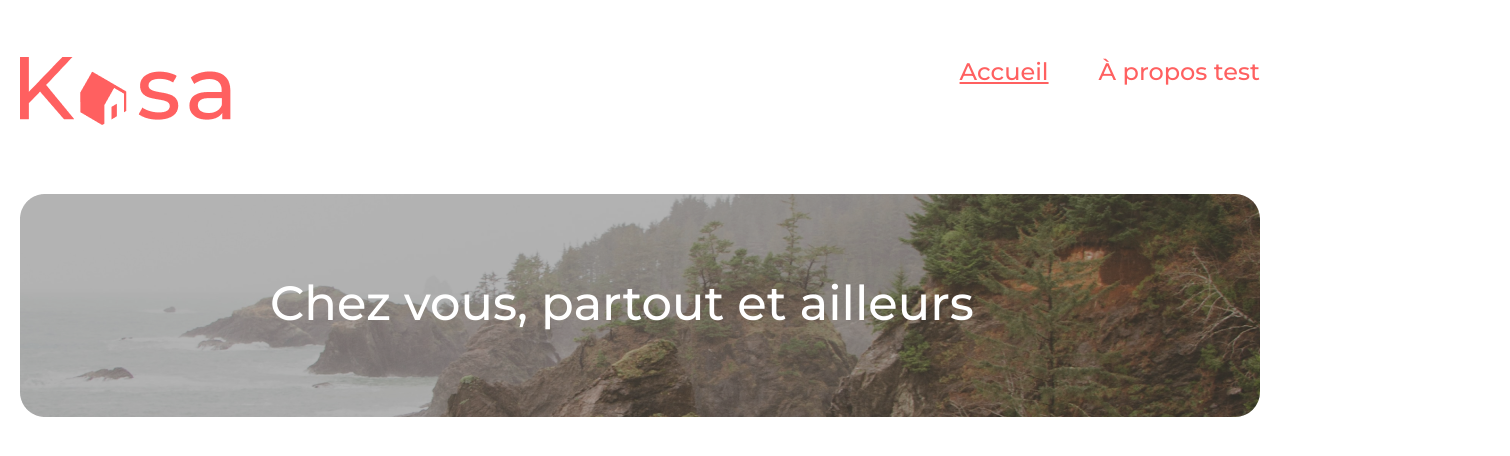
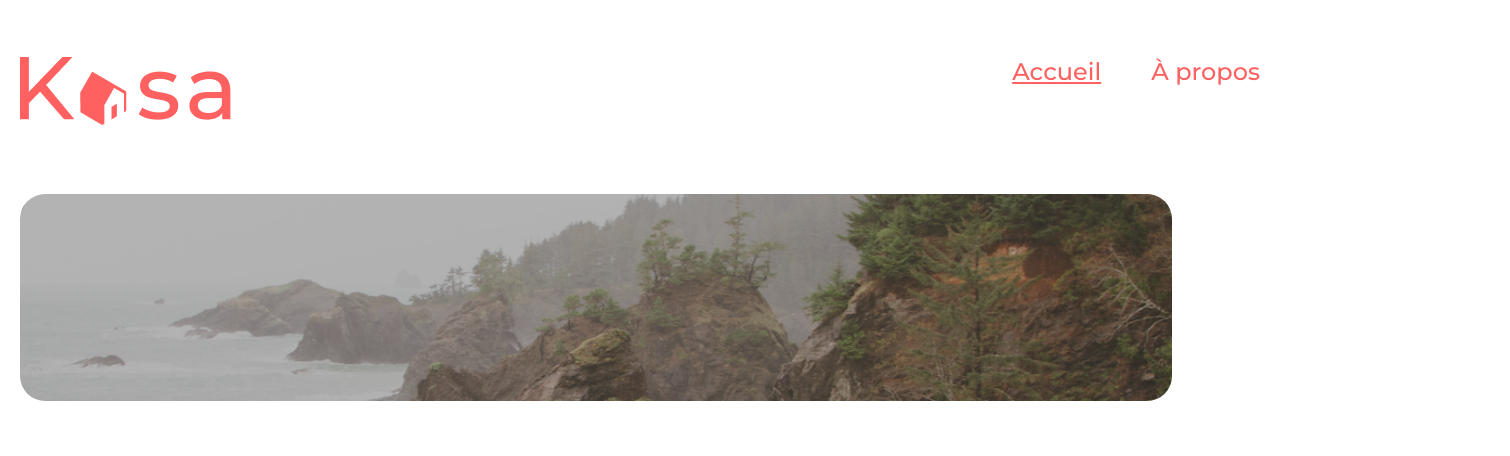
Before and after one commit to Adeleadbe/Projet-7-Kasa, a React (Create React App) app: page / in a window 1280 px wide. Shown: the top 456 px of the page, 1510 px wide, since content can reach past the window. Built offline with nearby package versions, Linux system fonts and the light colour scheme.

Commit message:
Mise en place de la barre de navigation

```diff
--- a/public/index.html
+++ b/public/index.html
@@ -1,5 +1,5 @@
 <!DOCTYPE html>
-<html lang="en">
+<html lang="fr">
   <head>
     <meta charset="utf-8" />
     <link rel="icon" href="%PUBLIC_URL%/favicon.ico" />
@@ -27,7 +27,6 @@
     <title>React App</title>
   </head>
   <body>
-    <noscript>You need to enable JavaScript to run this app.</noscript>
     <div id="root"></div>
     <!--
       This HTML file is a template.
--- a/src/components/Banner.js
+++ b/src/components/Banner.js
@@ -1,24 +1,13 @@
 import React from "react";
-import { Link } from "react-router-dom";
-import logo from "../assets/logo.png";
 import imageBg from "../assets/imageBg.png";
 import bgFilter from "../assets/bgFilter.png"
 
 export default function Banner() {
   return (
     <div className="banner">
-      <div className="banner__header">
-        <img src={logo} alt="Kasa" className="banner__logo" />
-        <nav>
-          <Link to="/">Accueil</Link>
-          <Link to="/About">À propos test</Link>
-        </nav>
-      </div>
-      <div className="banner__slogan">
-        <img src={imageBg} alt="Paysage" className="banner__image" />
-        <img src={bgFilter} alt="Paysage" className="banner__filter" />
+        <img src={imageBg} alt="Paysage" className="banner_image" />
+        <img src={bgFilter} alt="Filtre" className="banner_image" />
         <h1>Chez vous, partout et ailleurs</h1>
-      </div>
     </div>
   );
 }
--- /dev/null
+++ b/src/components/NavBar.js
@@ -0,0 +1,16 @@
+import React from "react";
+import { Link } from "react-router-dom";
+import logo from "../assets/logo.png";
+
+
+export default function NavBar() {
+  return (
+    <header>
+      <img src={logo} alt="Kasa" className="logo" />
+      <nav>
+        <Link to="/">Accueil</Link>
+        <Link to="/About">À propos</Link>
+      </nav>
+    </header>
+  );
+}
--- a/src/pages/Home.js
+++ b/src/pages/Home.js
@@ -1,10 +1,15 @@
-import React from 'react'
-import Banner from '../components/Banner'
-import Cards from '../components/Cards'
+import React from "react";
+import NavBar from "../components/NavBar";
+import Banner from "../components/Banner";
+import Cards from "../components/Cards";
 
 export default function Home() {
   return (
-    <Banner />
-
-  )
+    <div className="body">
+      <div className="home">
+        <NavBar />
+        <Banner />
+      </div>
+    </div>
+  );
 }
--- a/src/styles/base/_Box.scss
+++ /dev/null
@@ -1,5 +0,0 @@
-*, *:before, *:after {
-    box-sizing: border-box;
-    margin: 0;
-    padding: 0;
-}
--- a/src/styles/components/_Banner.scss
+++ b/src/styles/components/_Banner.scss
@@ -1,38 +1,14 @@
 .banner {
-    max-width: 1240px;
-    margin: auto;
-    &__header{
-        display: flex;
-        justify-content: space-between;
-        margin-top: 57px;
-        & nav a {
-            text-decoration: none;
-            color: #FF6060;
-            margin-left: 50px;
-            font-size: 24px;
-            &:first-child {
-                text-decoration: underline;
-            }
-        }
-    }
-    &__slogan{
-        margin-top: 69px;
-    }
-    &__image {
+    margin-top: 69px;
+    height: 280px;
+    width: 100%;
+    &_image {
         border-radius: 25px;
         position: absolute;
+        max-width: 1240px;
+        width: 90%;
+    }
+    & h1 {
 
     }
-    &__filter {
-        position: relative;
-        position: absolute;
-    }
-    & h1 {
-        position: relative;
-        top: 80px;
-        left: 250px;
-        font-size: 48px;
-        font-weight: 500;
-        color: rgb(255, 255, 255);
-    }
 }
--- /dev/null
+++ b/src/styles/components/_NavBar.scss
@@ -0,0 +1,17 @@
+header {
+    max-width: 1240px;
+    width: 100%;
+    margin: auto;
+    display: flex;
+    justify-content: space-between;
+    margin-top: 57px;
+    & nav a {
+        text-decoration: none;
+        color: #FF6060;
+        margin-left: 50px;
+        font-size: 24px;
+        &:first-child {
+            text-decoration: underline;
+        }
+    }
+}
--- a/src/styles/index.scss
+++ b/src/styles/index.scss
@@ -1,17 +1,14 @@
+@import './utils/Mixins';
 //Styles pages
 
+@import './pages/Settings';
 @import './pages/About';
 @import './pages/Home';
 @import './pages/Logement';
 @import './pages/PageError';
 
-//Style Base
-@import './base/Box';
-@import './base/Police';
-
 //Style Components
+@import './components/NavBar';
 @import './components/Banner';
 
 //Style Layout
-
-//Faire un reset css (boxsizing: border box etc)
--- a/src/styles/pages/_Home.scss
+++ b/src/styles/pages/_Home.scss
@@ -0,0 +1,6 @@
+.home {
+    max-width: 1240px;
+    margin: auto;
+    width: 100%;
+    height: 100%;
+}
--- a/src/styles/base/_Police.scss
+++ b/src/styles/pages/_Settings.scss
@@ -1,5 +1,13 @@
+*, *:before, *:after {
+    box-sizing: border-box;
+    margin: 0;
+    padding: 0;
+}
+
 @import url('https://fonts.googleapis.com/css2?family=Montserrat:wght@500&display=swap');
 
 body {
     font-family: 'Montserrat', sans-serif;
+    width: 100%;
+    height: 100%
 }
--- /dev/null
+++ b/src/styles/utils/_Mixins.scss
@@ -0,0 +1,11 @@
+@mixin tablet {
+    @media screen and (max-width: 1020px) {
+        @content;
+    }
+}
+
+@mixin phone {
+    @media screen and (max-width: 600px) {
+        @content;
+    }
+}
```
